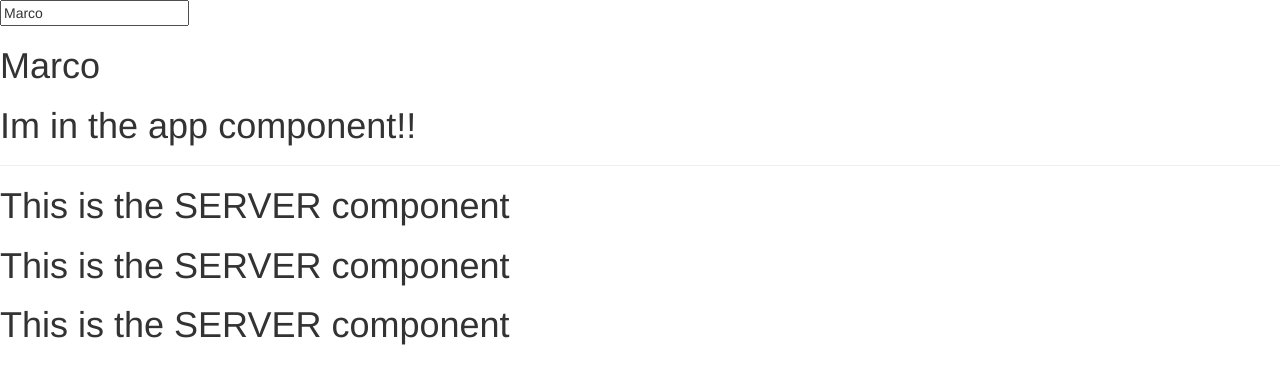
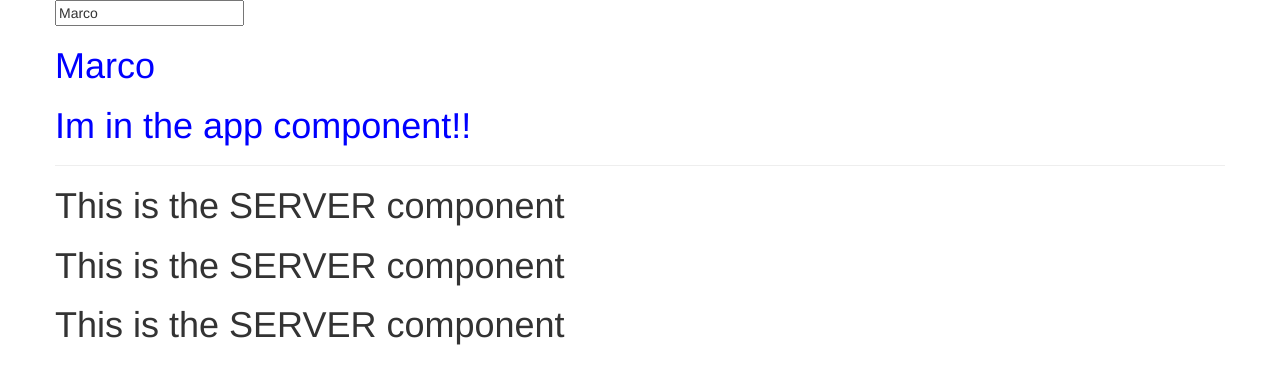
Before and after one commit to MarcGal/angular-app-1, an Angular app: page / in a window 1280 px wide. Shown: the top 384 px of the page. Built offline with nearby package versions, Linux system fonts and the light colour scheme.

Commit message:
Add different types of styles. Normal css, bootstrao classes, and inline styles inside the compoenent ts file

```diff
--- a/src/app/app.component.css
+++ b/src/app/app.component.css
@@ -0,0 +1,3 @@
+h1 {
+    color:blue;
+}
--- a/src/app/app.component.html
+++ b/src/app/app.component.html
@@ -1,3 +1,7 @@
+<!-- this is using bootstrap classes in out html file-->
+<div class="container">
+        <div class="row">
+            <div class="col-xs">
                 <!-- since app component is our root, all other components will be included here.
                  Components are typescript classes -->
                 <input type="text" [(ngModel)]="name">
@@ -6,3 +10,6 @@
                 <hr>
                 <!-- Here we import our custom component using the defined selector-->
                 <app-servers></app-servers>
+            </div>
+        </div>
+    </div>
--- a/src/app/servers/servers.component.ts
+++ b/src/app/servers/servers.component.ts
@@ -2,6 +2,7 @@ import { Component, OnInit } from '@angular/core';
 
 @Component({
   selector: 'app-servers',
+  // for both the template and styles we can write styling code in an inline manner.
   templateUrl: './servers.component.html',
   styleUrls: ['./servers.component.css']
 })
```
Lines whose indentation alone changed are shown as unchanged.
